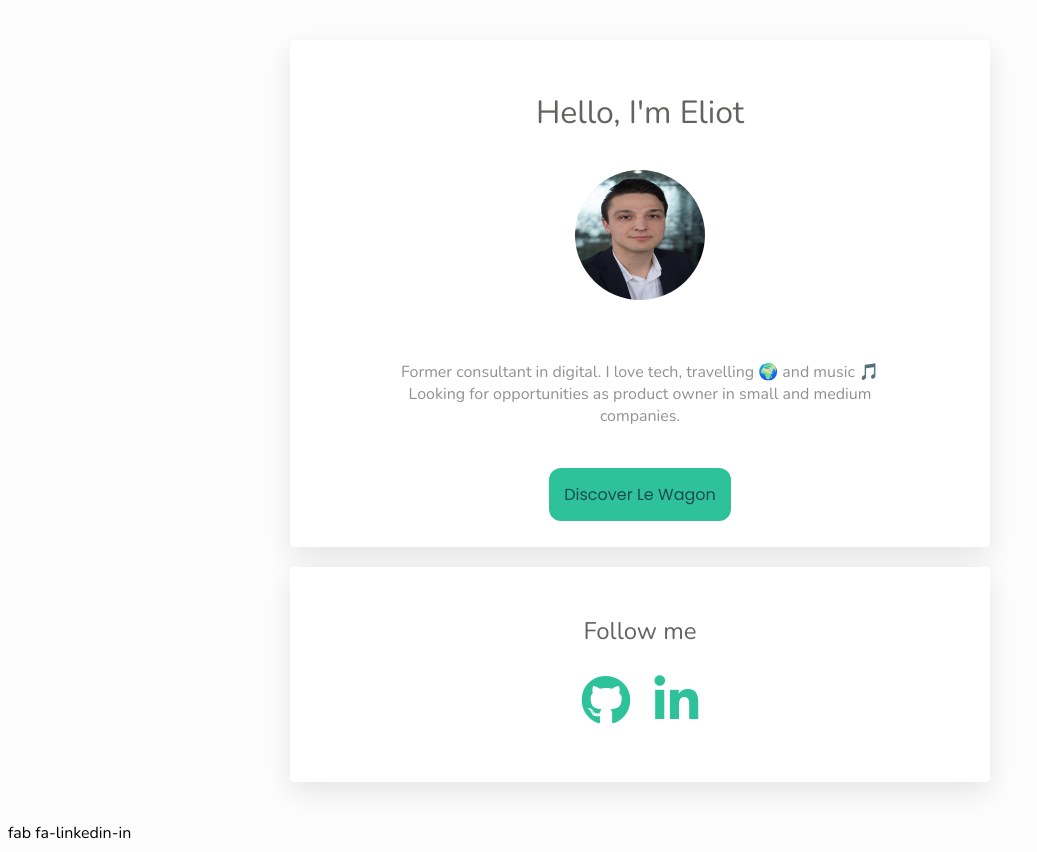
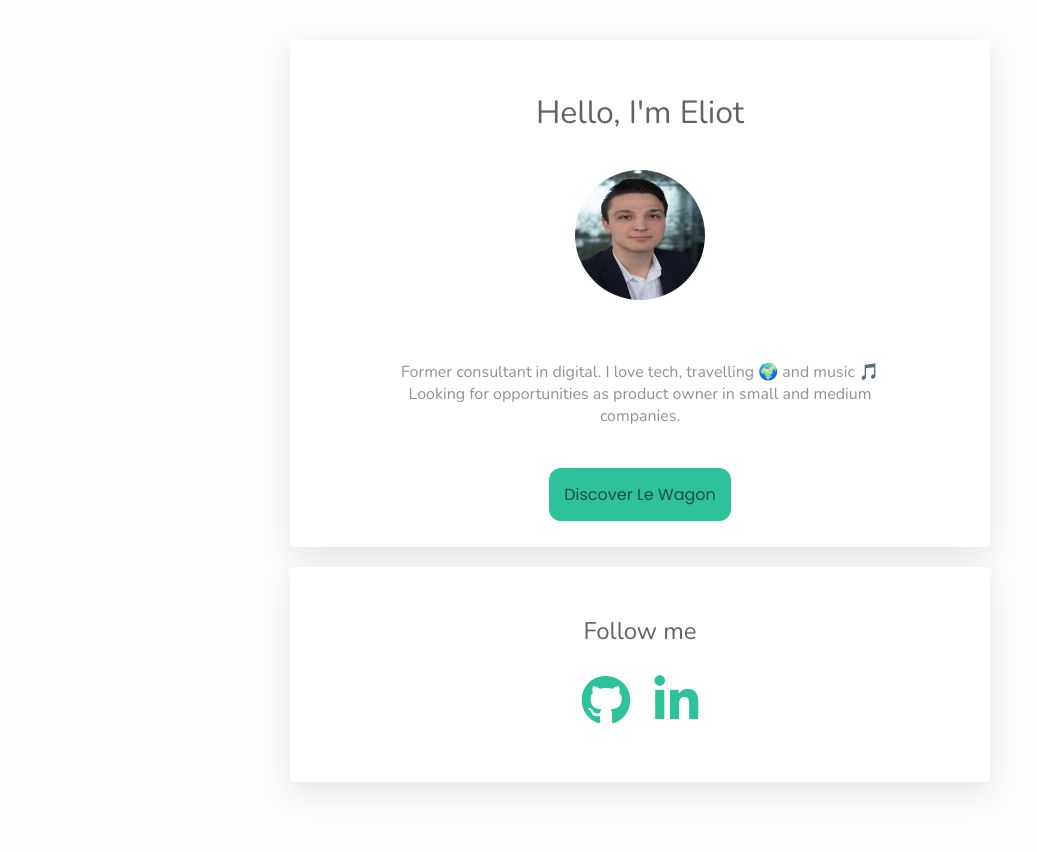
Before and after one commit to Eltnz/profile, a plain HTML site: page index.html in a window 1280 px wide. Shown: the whole page, without its empty margins (0-1037 px from the left). After the commit the page ends 822 px from the top, so only its background shows below. Drawn offline with nearby package versions, Linux system fonts and the light colour scheme.

Commit message:
icon maj

```diff
--- a/index.html
+++ b/index.html
@@ -39,4 +39,3 @@
     </div>
   </body>
 </html>
-fab fa-linkedin-in
```
